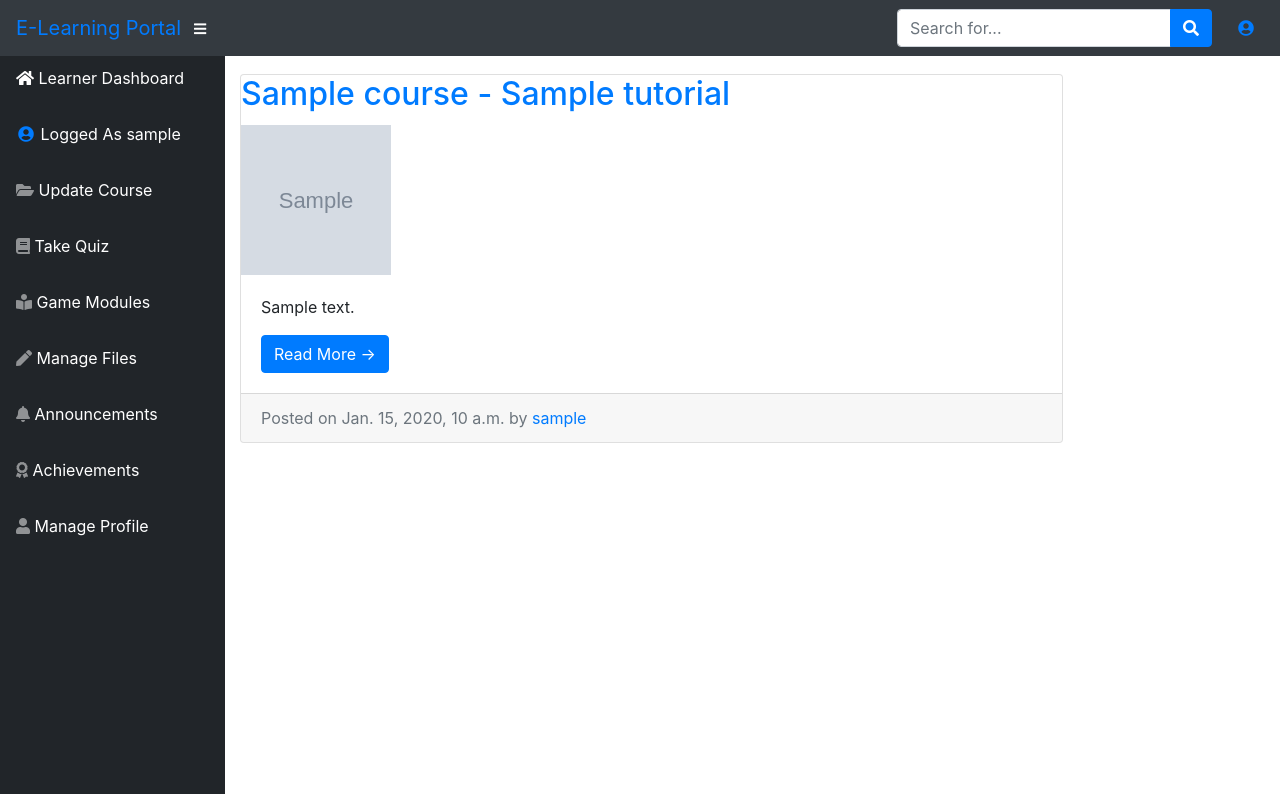
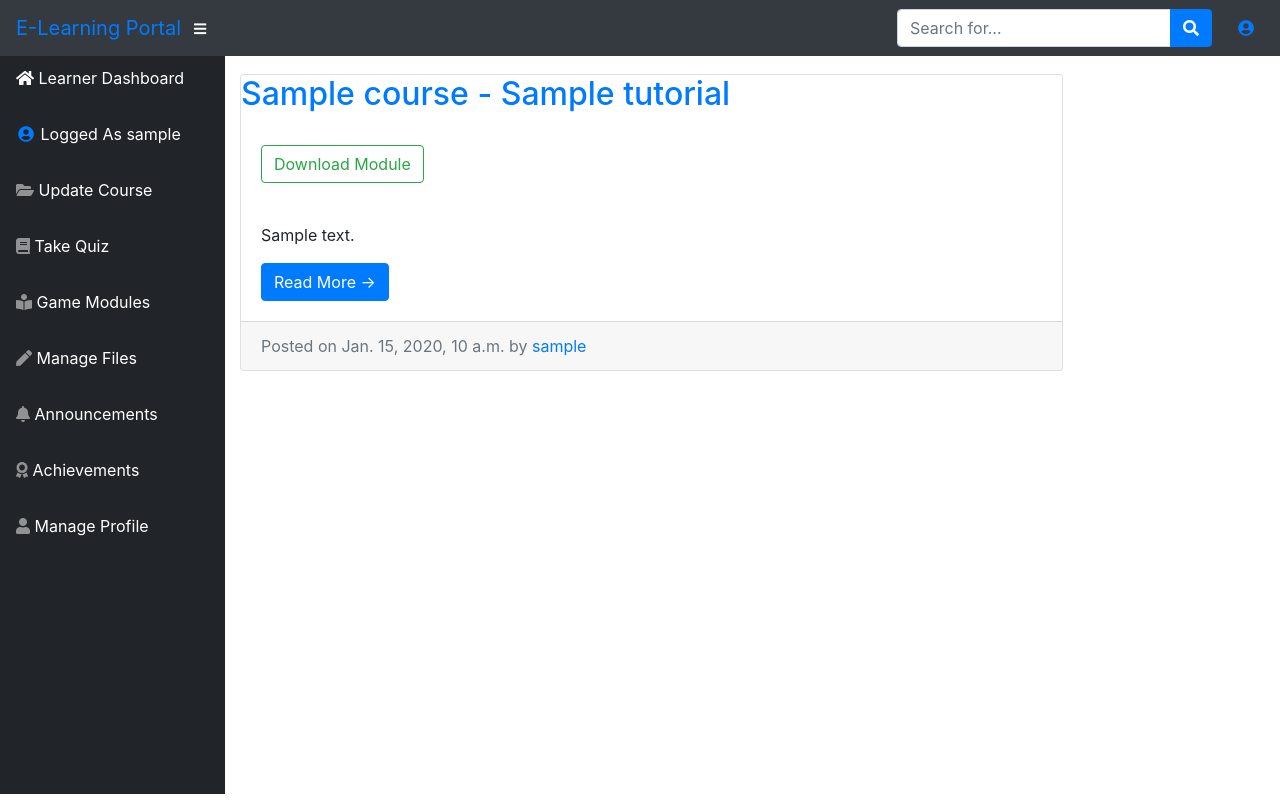
Before and after one commit to szhou12/elearning, a Django app: page /ltutorial/ in a window 1280 px wide. Run offline with Django 4.2, Linux system fonts and the light colour scheme; a user stored in the database is signed in; tables that the repository leaves empty hold one stand-in row (values such as "Sample post"); grey boxes marked "Sample" are stand-in pictures; some libraries are stand-ins or nearby versions.

Commit message:
update game module upload fcn

```diff
--- a/immersioned/models.py
+++ b/immersioned/models.py
@@ -61,8 +61,8 @@ class Course(models.Model):
 
 class Tutorial(models.Model):
     title = models.CharField(max_length=50)
-    content = models.TextField() ## change to store zip files
-    thumb = models.ImageField(upload_to='', null=True, blank=True)
+    content = models.TextField()
+    thumb = models.FileField(upload_to='', null=True, blank=True) ## Store game zip files
     course = models.ForeignKey(Course, on_delete=models.CASCADE, default='')
     created_at = models.DateTimeField(auto_now_add=True)
     user = models.ForeignKey(User, on_delete=models.CASCADE)
--- a/immersioned/templates/dashboard/instructor/list_tutorial.html
+++ b/immersioned/templates/dashboard/instructor/list_tutorial.html
@@ -19,9 +19,11 @@
             <h2 class="card-title text-primary">{{ tutorial.course.name }} - {{ tutorial.title }}</h2>
 
           {% if tutorial.thumb %}
-              <img src="{{ tutorial.thumb.url }}" alt="{{ tutorial.title }}" style="width:400px; height: 400px">
+          <div class="card-body">
+            <a href="{{ tutorial.thumb.url }}" download class="btn btn-outline-success">Download Module</a>
+          </div>
           {% else %}
-                <p></p>
+              <span class="text-muted">No Module Available</span>
           {% endif %}
           <div class="card-body">
             <p class="card-text">{{ tutorial.content | truncatechars:100 }}</p>
--- a/immersioned/templates/dashboard/instructor/tutorial.html
+++ b/immersioned/templates/dashboard/instructor/tutorial.html
@@ -65,7 +65,7 @@
 
           	  <div class="form-group">
             <div class="row">
-                <div class="col"><label>Module Content</label><br>
+                <div class="col"><label>Description</label><br>
             	<textarea name="content"s rows="5" cols="40"></textarea>
 
             </div>
--- a/immersioned/templates/dashboard/instructor/tutorial_detail.html
+++ b/immersioned/templates/dashboard/instructor/tutorial_detail.html
@@ -26,9 +26,11 @@
         <!-- Blog Post -->
         <div class="card mb-4">
           {% if object.thumb %}
-              <img src="{{ object.thumb.url }}" alt="{{ object.title }}" style="width:500px; height:500px">
+          <div class="card-body">
+            <a href="{{ tutorial.thumb.url }}" download class="btn btn-outline-success">Download Module</a>
+          </div>
           {% else %}
-                <p></p>
+          <span class="text-muted">No Module Available</span>
           {% endif %}
           <div class="card-body">
             <h2 class="card-title"></h2>
--- a/immersioned/templates/dashboard/learner/list_tutorial.html
+++ b/immersioned/templates/dashboard/learner/list_tutorial.html
@@ -18,11 +18,13 @@
         <div class="card mb-4">
             <h2 class="card-title text-primary">{{ tutorial.course.name }} - {{ tutorial.title }}</h2>
 
-          {% if tutorial.thumb %}
-              <img src="{{ tutorial.thumb.url }}" alt="{{ tutorial.title }}" style="width:150px; height: 150px">
-          {% else %}
-                <p></p>
-          {% endif %}
+            {% if tutorial.thumb %}
+            <div class="card-body">
+              <a href="{{ tutorial.thumb.url }}" download class="btn btn-outline-success">Download Module</a>
+            </div>
+            {% else %}
+                <span class="text-muted">No Module Available</span>
+            {% endif %}
           <div class="card-body">
             <p class="card-text">{{ tutorial.content | truncatechars:100 }}</p>
             <a href="{% url 'tutorial-detail' tutorial.pk %}" class="btn btn-primary">Read More &rarr;</a>
--- a/immersioned/templates/dashboard/learner/tutorial_detail.html
+++ b/immersioned/templates/dashboard/learner/tutorial_detail.html
@@ -26,9 +26,11 @@
         <!-- Blog Post -->
         <div class="card mb-4">
           {% if object.thumb %}
-              <img src="{{ object.thumb.url }}" alt="{{ object.title }}" style="width:500px; height:500px">
+          <div class="card-body">
+            <a href="{{ tutorial.thumb.url }}" download class="btn btn-outline-success">Download Module</a>
+          </div>
           {% else %}
-                <p></p>
+          <span class="text-muted">No Module Available</span>
           {% endif %}
           <div class="card-body">
             <h2 class="card-title"></h2>
```
Also changed, not shown: immersioned/migrations/0003_alter_tutorial_thumb.py (added).
